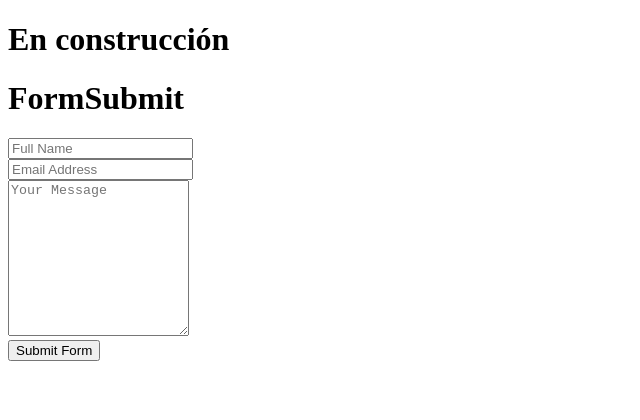
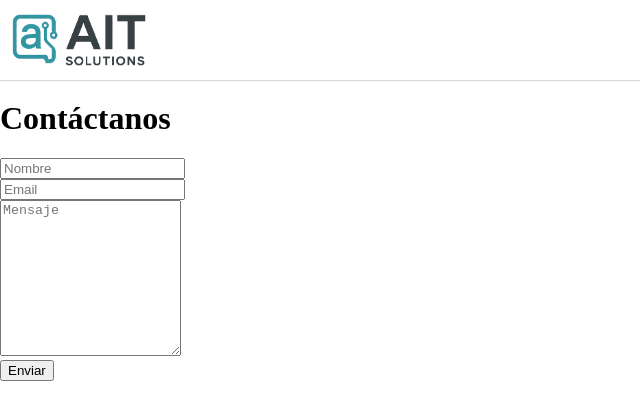
Before and after one commit to AITSolutionsDev/aitsolutions-landingpage, a plain HTML site: page index.html in a window 1280 px wide. Shown: the whole page, without its empty margins (0-640 px from the left). Drawn offline with Linux system fonts and the light colour scheme.

Commit message:
logos added

```diff
--- a/index.html
+++ b/index.html
@@ -1,30 +1,36 @@
 <!DOCTYPE html>
 <html lang="en">
+
 <head>
   <meta charset="UTF-8" />
   <meta name="viewport" content="width=device-width, initial-scale=1.0" />
+  <link rel="stylesheet" href="styles.css">
+
   <title>AIT solutions</title>
+  <link rel="icon" type="image/ico" href="/resources/aiticon.ico">
 </head>
+
 <body>
-  <h1>En construcción</h1>
-
-  <div class="container">
-    <h1>FormSubmit</h1>
+  <div id="header" class="flex flex-space-between flex-align-center">
+    <img class="company-logo-sm" src="resources/aitsolutions.png" alt="company-logo">
+  </div>
+  <div>
+    <h1>Contáctanos</h1>
     <form target="_blank" action="https://formsubmit.co/d80d0fc575dc15e804a1450109e591bc" method="POST">
-      <div class="form-group">
-        <div class="form-row">
-          <div class="col">
-            <input type="text" name="name" class="form-control" placeholder="Full Name" required>
+      <div>
+        <div>
+          <div>
+            <input type="text" name="name" placeholder="Nombre" required>
           </div>
-          <div class="col">
-            <input type="email" name="email" class="form-control" placeholder="Email Address" required>
+          <div>
+            <input type="email" name="email" placeholder="Email" required>
           </div>
         </div>
       </div>
-      <div class="form-group">
-        <textarea placeholder="Your Message" class="form-control" name="message" rows="10" required></textarea>
+      <div>
+        <textarea placeholder="Mensaje" name="message" rows="10" required></textarea>
       </div>
-      <button type="submit" class="btn btn-lg btn-dark btn-block">Submit Form</button>
+      <button type="submit">Enviar</button>
     </form>
   </div>
 
--- /dev/null
+++ b/styles.css
@@ -0,0 +1,48 @@
+/* Tags */
+
+body {
+    margin: 100px 0 0 0;
+}
+
+/* end Tags */
+
+
+/* IDs */
+
+#header {
+    position: fixed;
+    height: 80px;
+    width: 100%;
+    top: 0px;
+    box-shadow: 0 0px 2px 0px #888888;
+}
+
+/* end IDs */
+
+
+/* Specific classes */
+
+.company-logo-sm {
+    height: 52px;
+    width: auto;
+    margin: 12px;
+}
+
+/* end Specific classes */
+
+
+/* Generic classes */
+
+.flex {
+    display: flex;
+}
+
+.flex-space-between {
+    justify-content: space-between;
+}
+
+.flex-align-center{
+    align-items: center;
+}
+
+/* end Generic classes */
```
Also changed, not shown: resources/aiticon.ico (added), resources/aitlogo.png (added), resources/aitsolutions.png (added).
